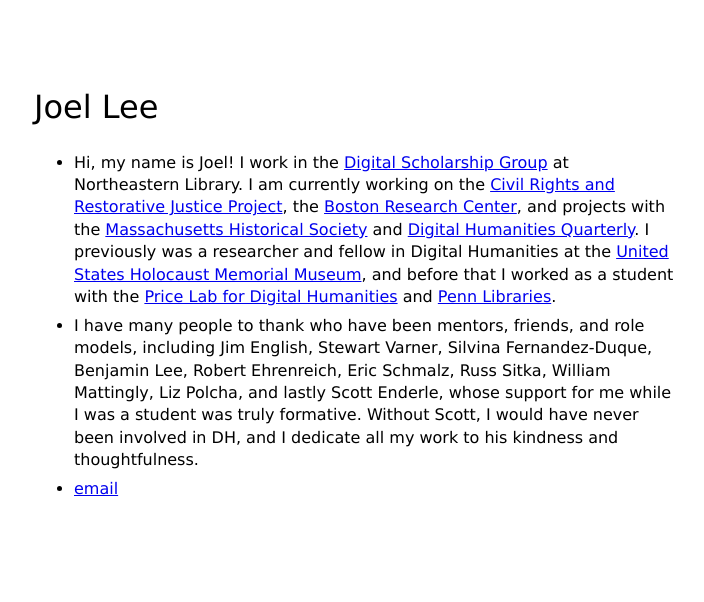
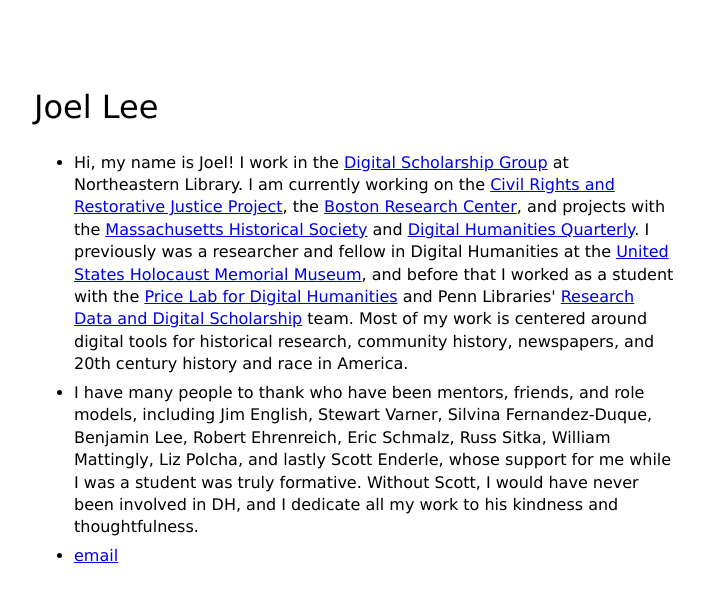
Before and after one commit to joelsjlee/web-2022, a Jekyll site: the page built from index.md, in a window 1280 px wide. Shown: the top 602 px of the page, without its empty margins (286-990 px from the left). Built offline with Jekyll 4.4.1, drawn with Linux system fonts in a browser that asks for light colours.

Commit message:
update bio

```diff
--- a/_data/menu.yml
+++ b/_data/menu.yml
@@ -2,7 +2,7 @@
 # https://github.com/riggraz/no-style-please#customize-the-menu
 
 entries:
-  - title: Hi, my name is Joel! I work in the <a href="https://library.northeastern.edu/digital_scholarship/digital-scholarship/" target="_blank">Digital Scholarship Group</a> at Northeastern Library. I am currently working on the <a href="https://crrj.org/" target="_blank">Civil Rights and Restorative Justice Project</a>, the <a href="https://bostonresearchcenter.org/" target="_blank">Boston Research Center</a>, and projects with the <a href="https://www.primarysourcecoop.org/" target="_blank">Massachusetts Historical Society</a> and <a href="https://digitalhumanities.org/dhq/" target="_blank">Digital Humanities Quarterly</a>. I previously was a researcher and fellow in Digital Humanities at the <a href="https://www.ushmm.org/research/opportunities-for-academics/fellowships/digital" target="_blank">United States Holocaust Memorial Museum</a>, and before that I worked as a student with the <a href="https://pricelab.sas.upenn.edu/" target="_blank">Price Lab for Digital Humanities</a> and <a href="https://www.library.upenn.edu/rdds" target="_blank">Penn Libraries</a>.
+  - title: Hi, my name is Joel! I work in the <a href="https://library.northeastern.edu/digital_scholarship/digital-scholarship/" target="_blank">Digital Scholarship Group</a> at Northeastern Library. I am currently working on the <a href="https://crrj.org/" target="_blank">Civil Rights and Restorative Justice Project</a>, the <a href="https://bostonresearchcenter.org/" target="_blank">Boston Research Center</a>, and projects with the <a href="https://www.primarysourcecoop.org/" target="_blank">Massachusetts Historical Society</a> and <a href="https://digitalhumanities.org/dhq/" target="_blank">Digital Humanities Quarterly</a>. I previously was a researcher and fellow in Digital Humanities at the <a href="https://www.ushmm.org/research/opportunities-for-academics/fellowships/digital" target="_blank">United States Holocaust Memorial Museum</a>, and before that I worked as a student with the <a href="https://pricelab.sas.upenn.edu/" target="_blank">Price Lab for Digital Humanities</a> and Penn Libraries' <a href="https://www.library.upenn.edu/rdds" target="_blank">Research Data and Digital Scholarship</a> team. Most of my work is centered around digital tools for historical research, community history, newspapers, and 20th century history and race in America.
   - title: I have many people to thank who have been mentors, friends, and role models, including Jim English, Stewart Varner, Silvina Fernandez-Duque, Benjamin Lee, Robert Ehrenreich, Eric Schmalz, Russ Sitka, William Mattingly, Liz Polcha, and lastly Scott Enderle, whose support for me while I was a student was truly formative. Without Scott, I would have never been involved in DH, and I dedicate all my work to his kindness and thoughtfulness.
   - title: email
     url: mailto:joe.lee@northeastern.edu
```
Also changed, not shown: 1 other file.
